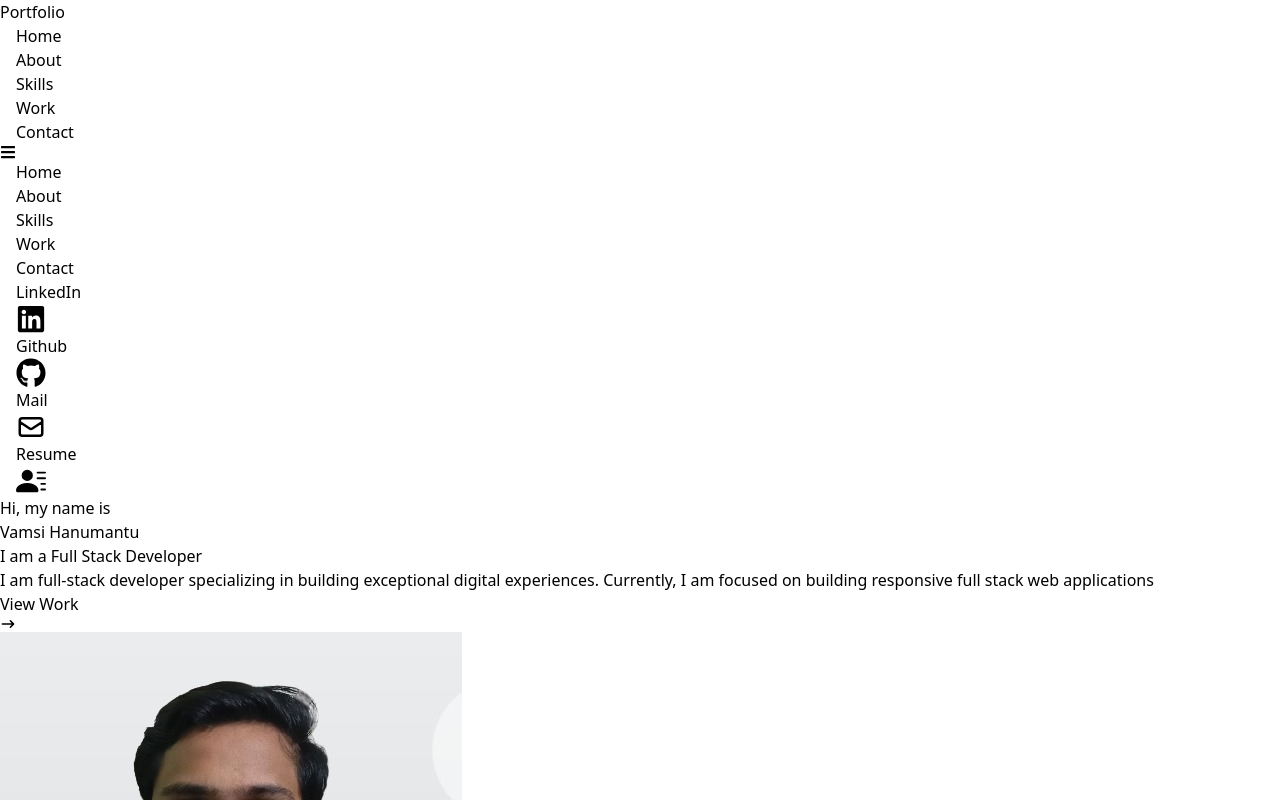
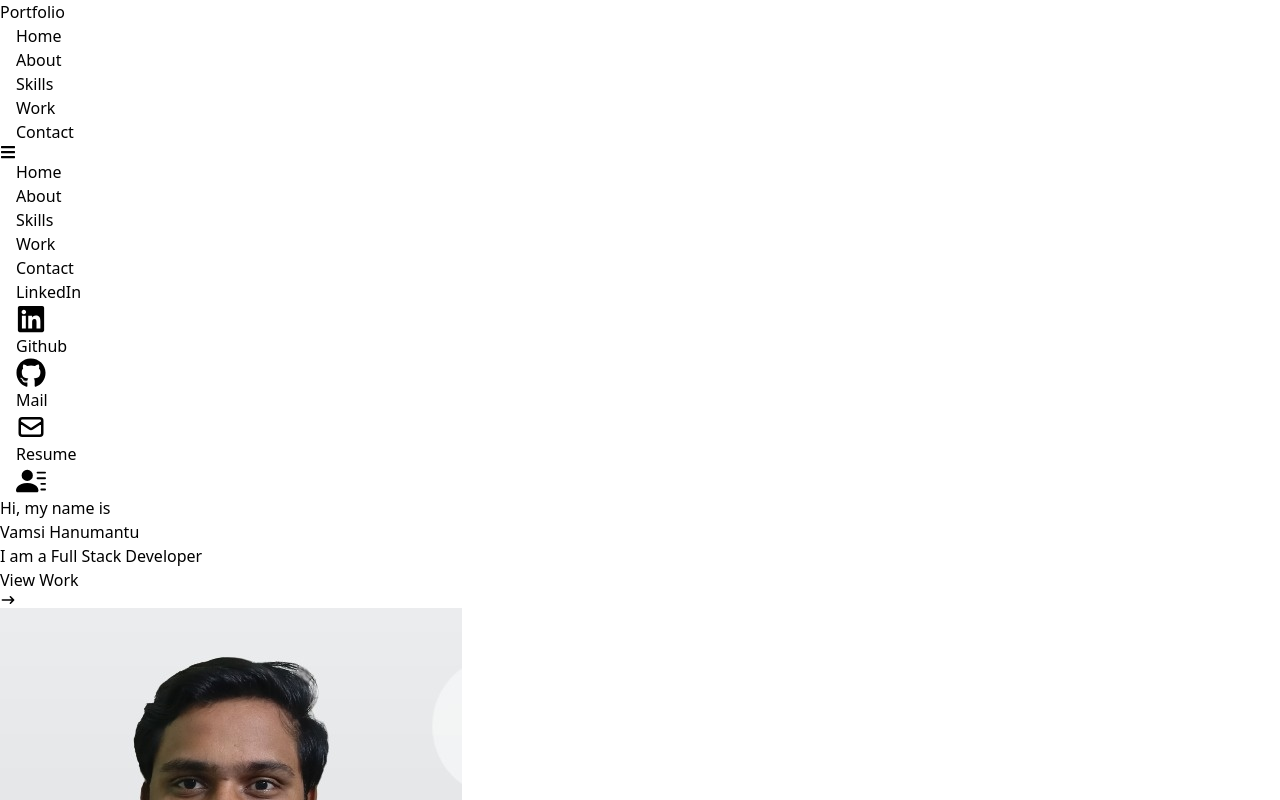
Before and after one commit to VamsiHanumantu/portfolio, a React (Vite) app: page / in a window 1280 px wide. Shown: the top 800 px of the page. Built offline with nearby package versions, Linux system fonts and the light colour scheme.

Commit message:
Update Home.jsx

```diff
--- a/src/components/Home.jsx
+++ b/src/components/Home.jsx
@@ -10,7 +10,7 @@ const Home = () => {
         <p className='text-[#EA5455] text-xl'>Hi, my name is</p>
          <h1 className='text-4xl sm:text-3xl font-bold text-[#ccd6f6]'>Vamsi Hanumantu</h1>
          <h2 className='text-4xl sm:text-3xl font-bold text-[#8892be]'>I am a Full Stack Developer </h2>
-         <p  className='text-[#8892be] py-4 max-w-[700px]'>I am full-stack developer specializing in building exceptional digital experiences. Currently, I am focused on building responsive full stack web applications</p>
+         {/* <p  className='text-[#8892be] py-4 max-w-[700px]'>I am full-stack developer specializing in building exceptional digital experiences. Currently, I am focused on building responsive full stack web applications</p> */}
          <div>
           <button className='text-white border-2 group px-6 py-3 my-2 flex items-center hover:bg-pink-600 hover:border-pink-600'>View Work <span className='group-hover:rotate-90 duration-300'><HiArrowNarrowRight className='ml-3' /></span></button>
          </div>
```
